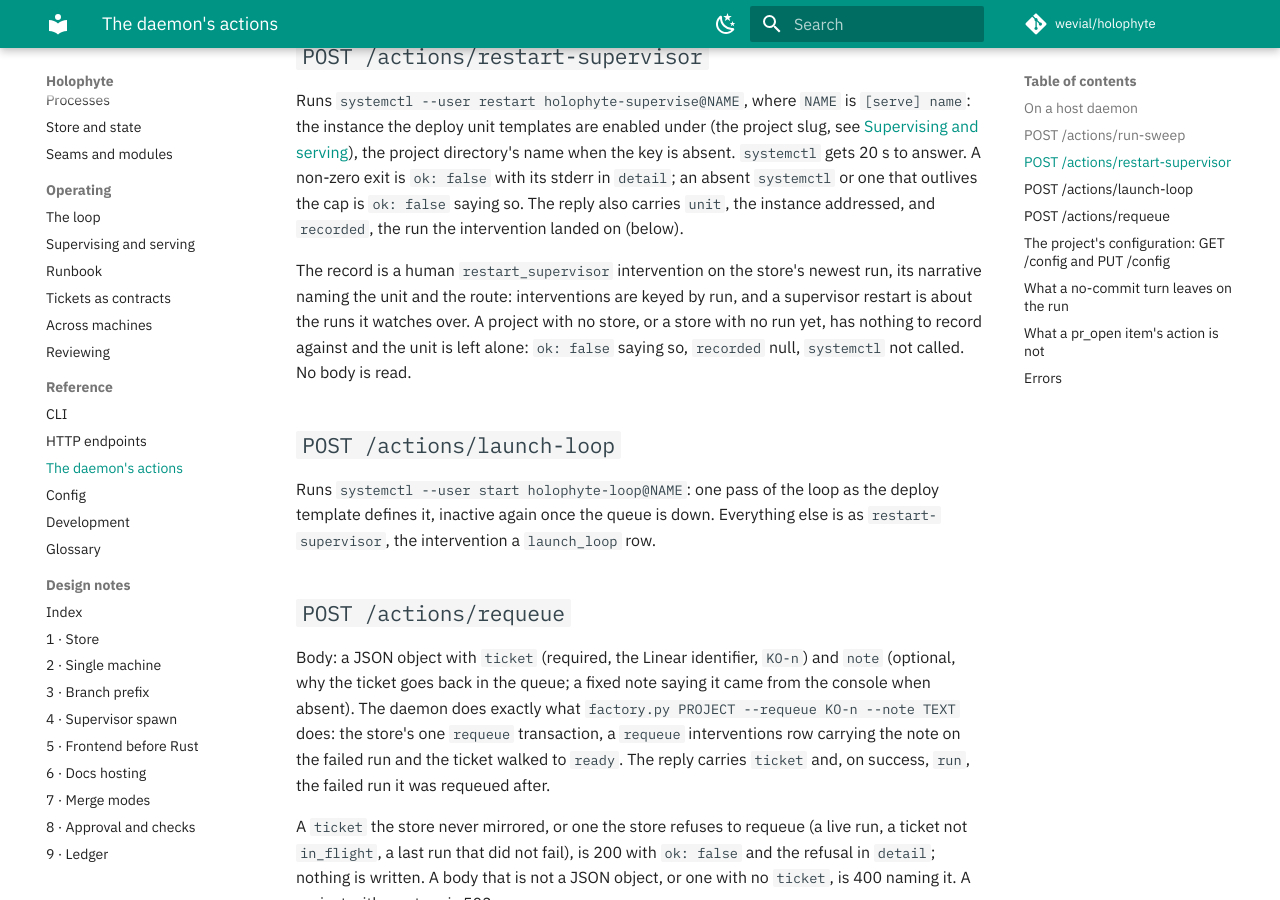
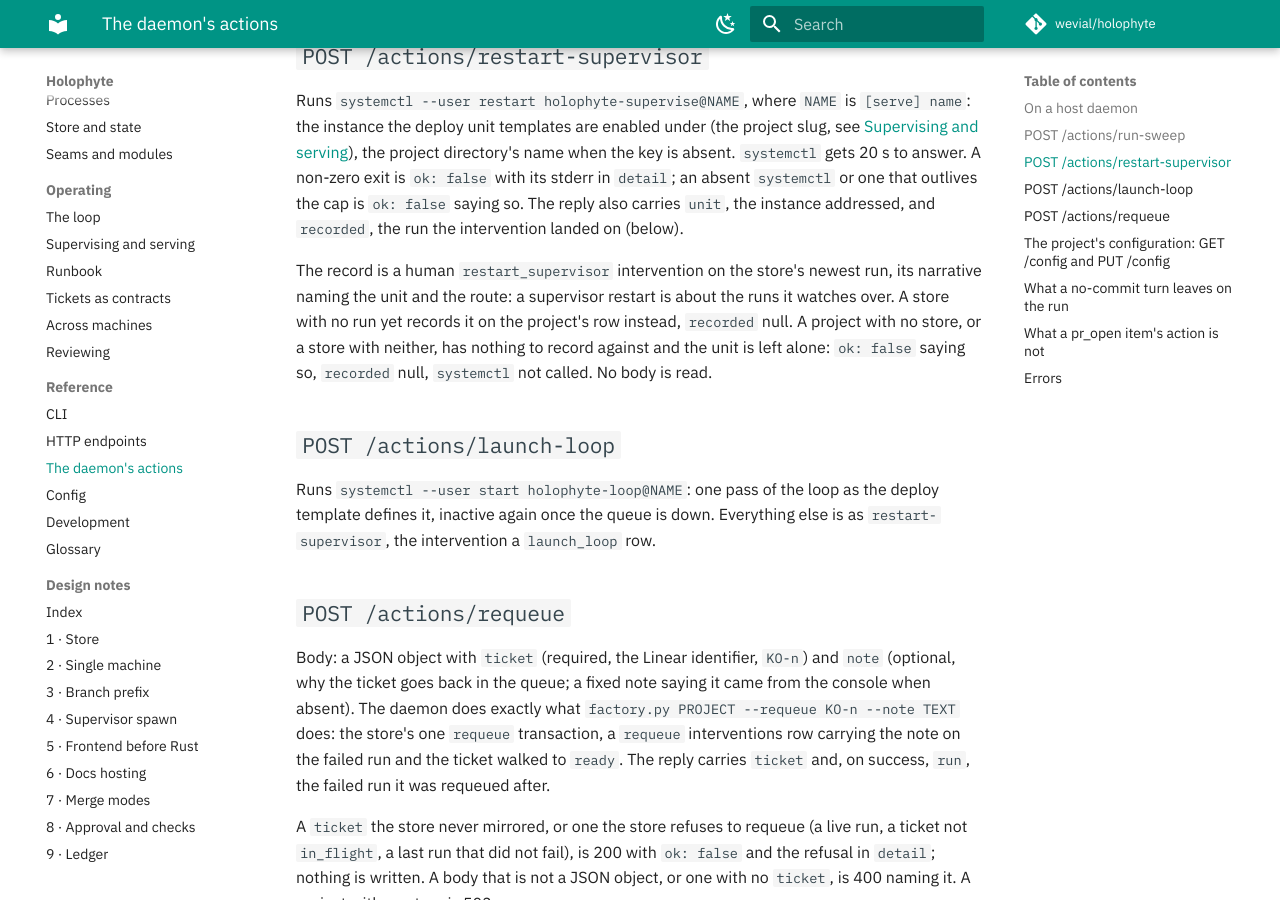
Before and after one commit to wevial/holophyte, an MkDocs documentation site: the page built from docs/reference/daemon.md, in a window 1280 px wide and 900 px high, scrolled down 1789 px. Built offline with MkDocs 1.6.1 and Material for MkDocs 9.7.7, drawn with Linux system fonts in a browser that asks for light colours; comment, search, counter and statistics services are not loaded.

Commit message:
fix(holo): start a project with no run yet, stop as hold does, name an unnamed registry entry (HOLO-144)
Review round 2:
- ADDRESS [P1] start required a previous run: the daemon's unit action
  records on the store's newest run and refused a store with none. It now
  records the intervention on the project's own row when the store holds
  no run (as the supervisor's own launch already does), and refuses only a
  store with neither. `holo start` makes sure the project row exists first
  (`admission.project_row()`, the lookup `set_hold()` already did), so an
  enabled or held project with zero runs records `launch_loop` and starts
  its unit. The start tests no longer seed an ended run.
- ADDRESS [P2] stop skipped the hold for a disabled or already-held
  project and reported success. It now calls `set_hold()` unchanged: a
  disabled project becomes held with the note and a `hold` row, and an
  already-held one is refused as `holo hold` refuses it.
- ADDRESS [P2] the unnamed-registry refusal was masked by the config
  check. `start` now reads the registry entry's `[serve] name` before
  validating the config, so a registered project with no name is refused
  naming the host.toml entry.

docs/reference/daemon.md says where a unit action with no run records.

```diff
--- a/docs/reference/daemon.md
+++ b/docs/reference/daemon.md
@@ -96,11 +96,12 @@ The reply also carries `unit`, the instance addressed, and `recorded`, the
 run the intervention landed on (below).
 
 The record is a human `restart_supervisor` intervention on the store's
-newest run, its narrative naming the unit and the route: interventions are
-keyed by run, and a supervisor restart is about the runs it watches over.
-A project with no store, or a store with no run yet, has nothing to record
-against and the unit is left alone: `ok: false` saying so, `recorded`
-null, `systemctl` not called. No body is read.
+newest run, its narrative naming the unit and the route: a supervisor
+restart is about the runs it watches over. A store with no run yet records
+it on the project's row instead, `recorded` null. A project with no store,
+or a store with neither, has nothing to record against and the unit is left
+alone: `ok: false` saying so, `recorded` null, `systemctl` not called. No
+body is read.
 
 ## `POST /actions/launch-loop`
 
```
Also changed, not shown: docs/reference/cli.md (+5 -4 lines), 4 other files.
